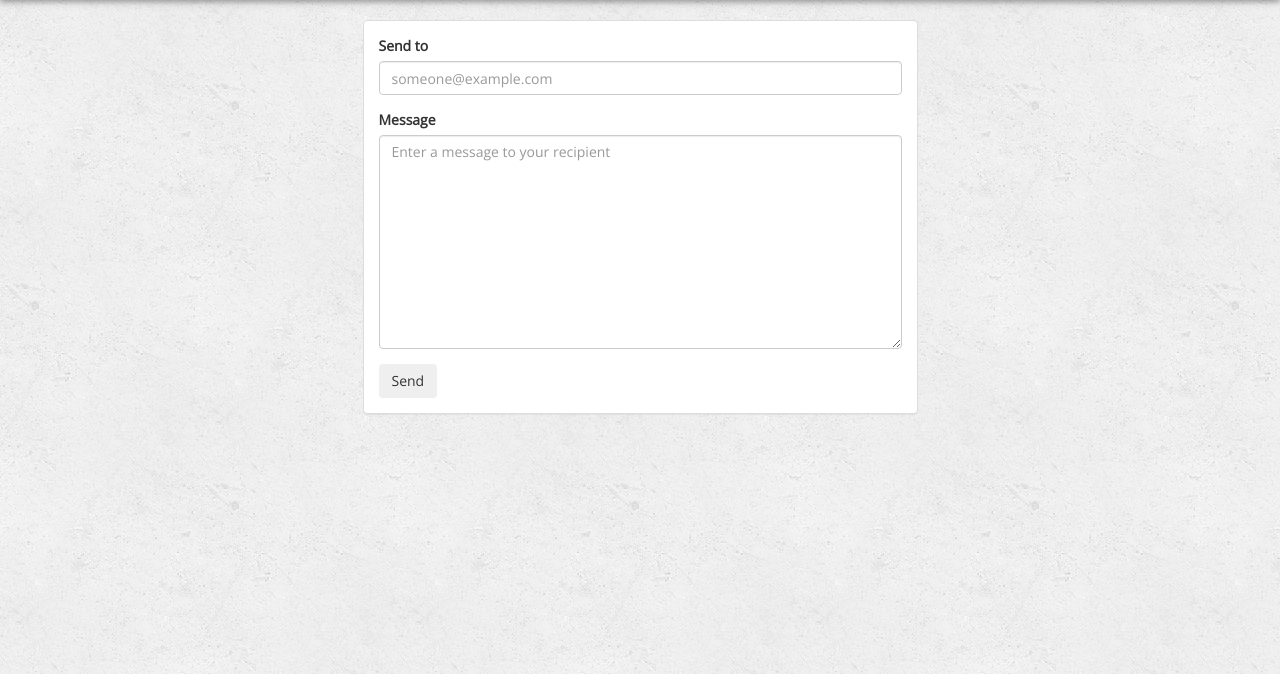
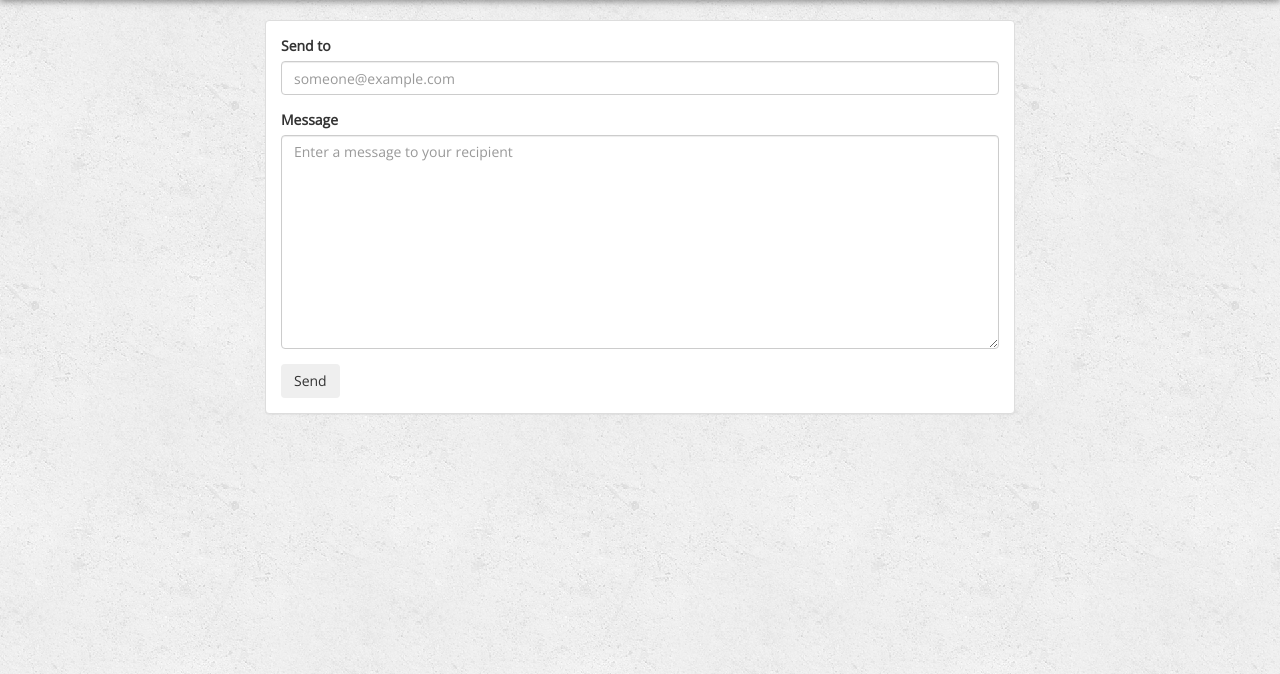
Before and after one commit to Ascendings/destructo, a PHP site: template app/views/home.twig in a window 1280 px wide. Shown: the part 52-726 px from the top of the page. Run offline with PHP 8.4, Linux system fonts and the light colour scheme; the template is opened without the code that fills it, so the values that code supplies are empty; some libraries are stand-ins or nearby versions.

Commit message:
Changed size of form on home page

```diff
--- a/app/views/home.twig
+++ b/app/views/home.twig
@@ -2,7 +2,7 @@
 
 {% block content %}
 	<div class="row">
-		<div class="col-md-6 col-md-offset-3">
+		<div class="col-md-8 col-md-offset-2">
 			<div class="panel panel-default">
 				<div class="panel-body">
 					<form class="destructo-form" action="{{ path_for('send') }}" method="POST" autocomplete="off">
```
